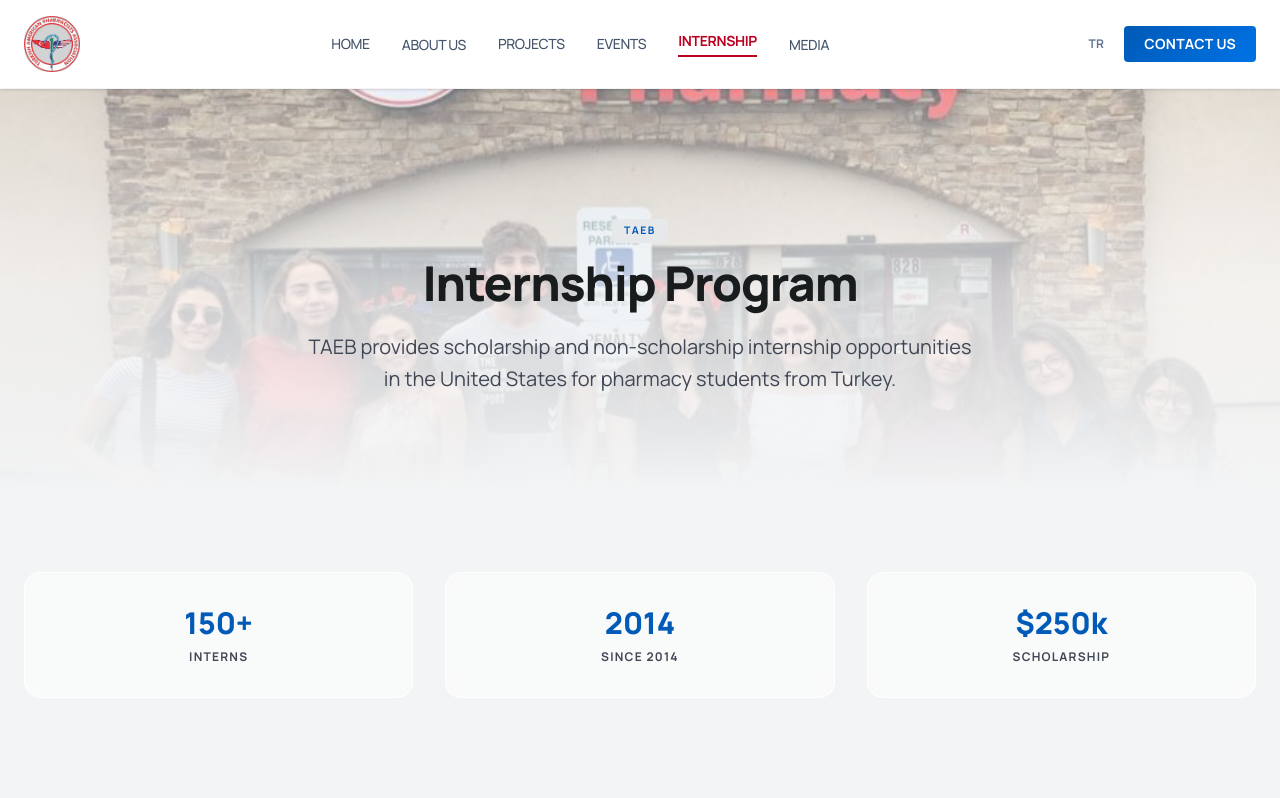
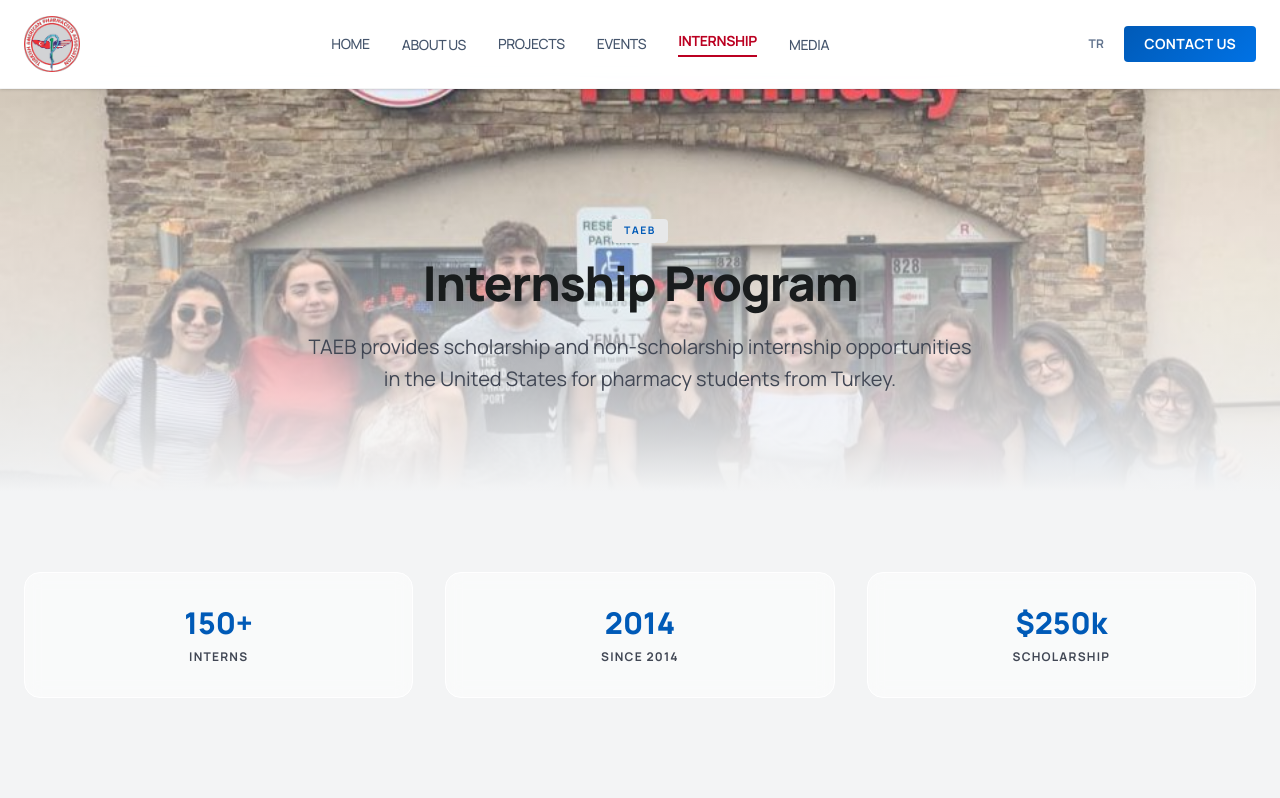
Before and after one commit to bulutmuf/taeb, a React (Vite) app: page /internship in a window 1280 px wide. Shown: the top 798 px of the page. Built offline with nearby package versions, Linux system fonts and the light colour scheme.

Commit message:
micro: fix(internship): increase hero image visibility by reducing overlay opacity

```diff
--- a/src/pages/Internship.tsx
+++ b/src/pages/Internship.tsx
@@ -18,7 +18,7 @@
             alt={t("internship.headline")}
             className="w-full h-full object-cover"
           />
-          <div className="absolute inset-0 bg-gradient-to-b from-surface/40 via-surface/80 to-surface-container-low"></div>
+          <div className="absolute inset-0 bg-gradient-to-b from-surface/10 via-surface/50 to-surface-container-low"></div>
         </div>
 
         <div className="relative z-10 max-w-4xl mx-auto px-6 flex flex-col items-center text-center">
```
